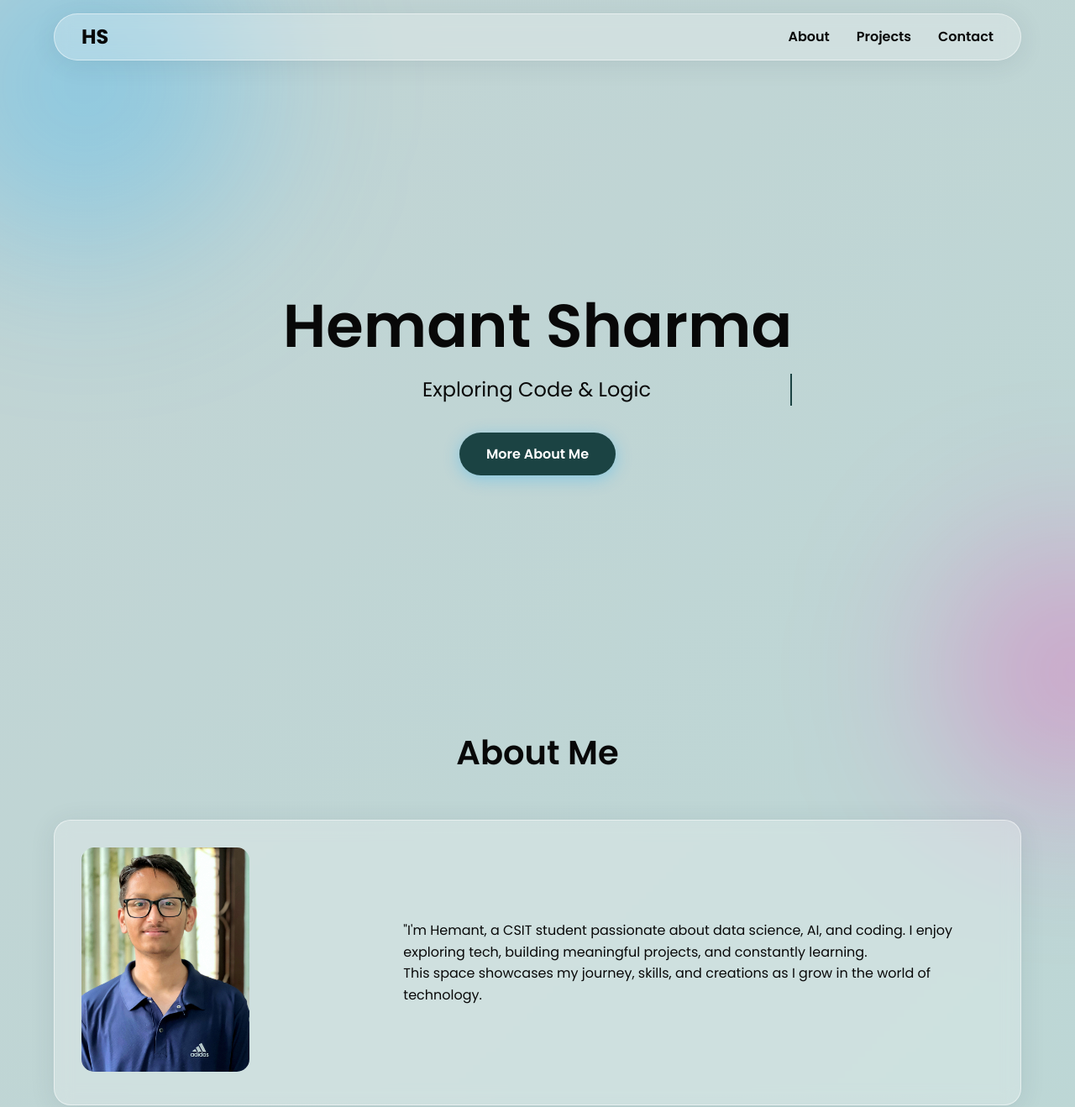
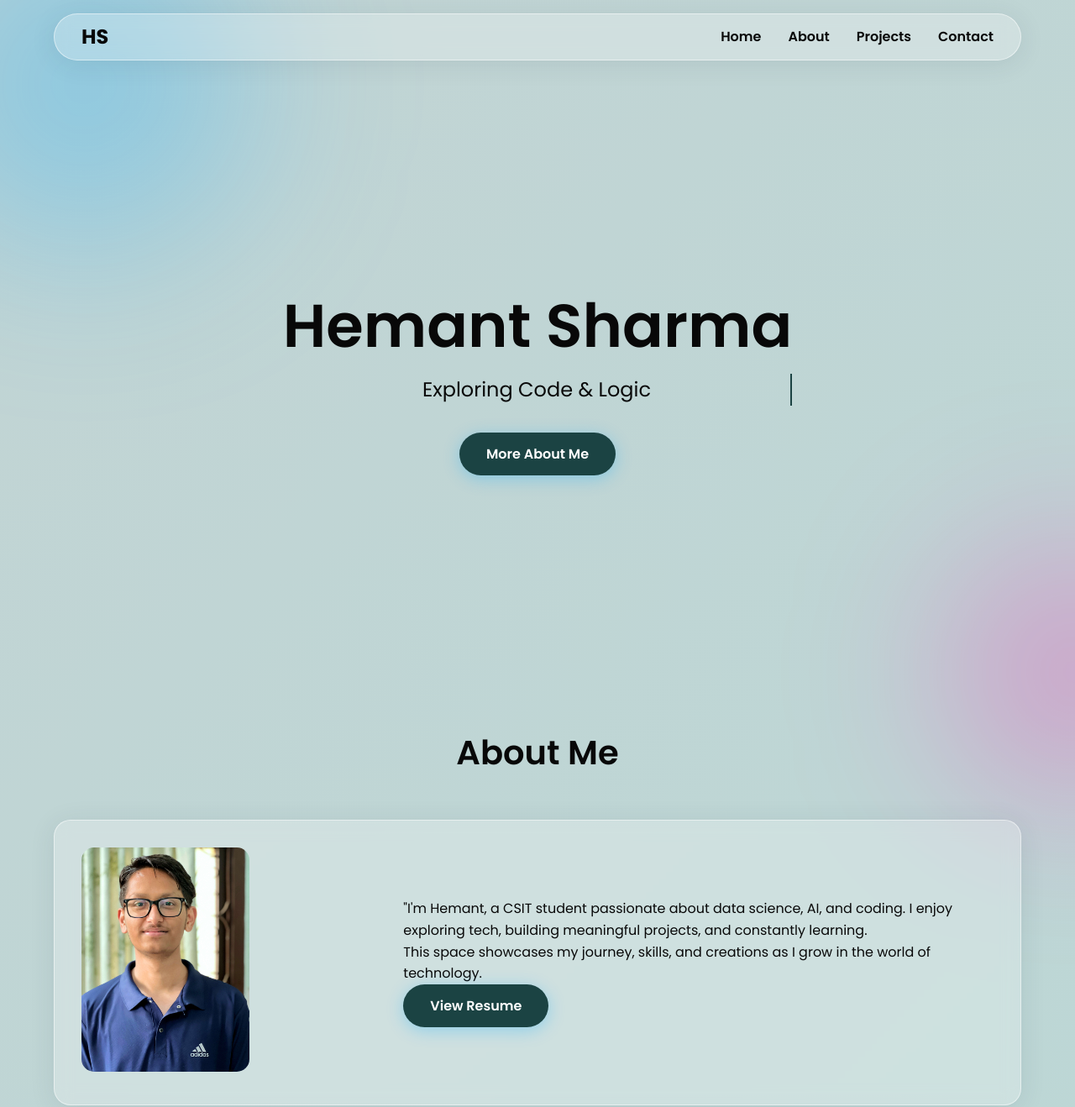
Before and after one commit to Hemant-Sharma-03/portfolio, a plain HTML site: page index.html in a window 1280 px wide. Shown: the top 1318 px of the page at 84% size. Drawn offline with Linux system fonts and the light colour scheme.

Commit message:
New CV
i added an option for my cv and redirected it to download my cv.

```diff
--- a/index.html
+++ b/index.html
@@ -13,6 +13,7 @@
         <nav>
     <div class="logo">HS</div>
     <ul class="nav-links">
+        <li><a href="#hero">Home</a></li>
         <li><a href="#about">About</a></li>
         <li><a href="#projects">Projects</a></li>
         <li><a href="#contact">Contact</a></li>
@@ -44,7 +45,10 @@
     <p>"I'm Hemant, a CSIT student passionate about data science, AI, and coding. I enjoy exploring tech,
         building meaningful projects, and constantly learning.</p>
     <p>This space showcases my journey, skills, and creations as I grow in the world of technology.</p>
+
+    <a href="cv.pdf" class="btn" target="_blank">View Resume</a>
 </div>
+
             </div>
         </section>
 
```
Also changed, not shown: 1 other file. Lines whose indentation alone changed are shown as unchanged.
